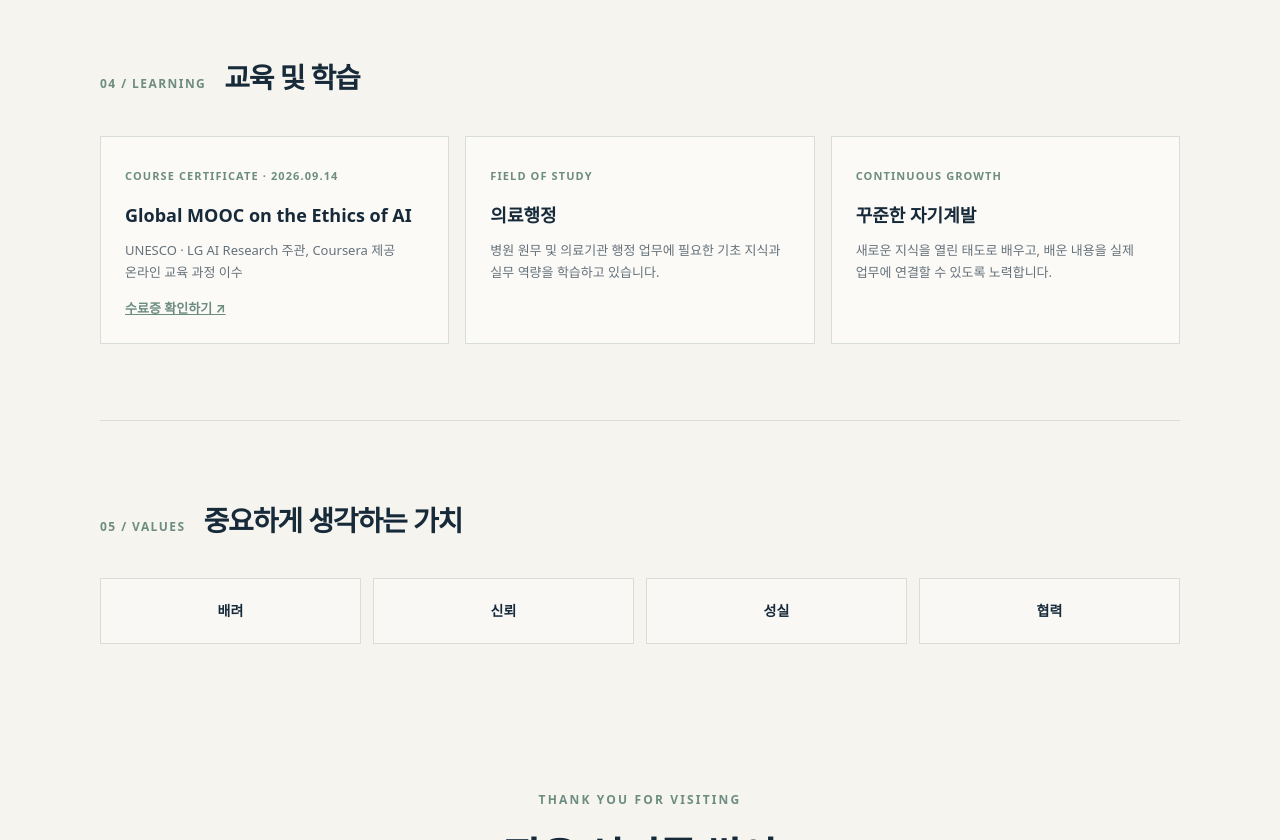
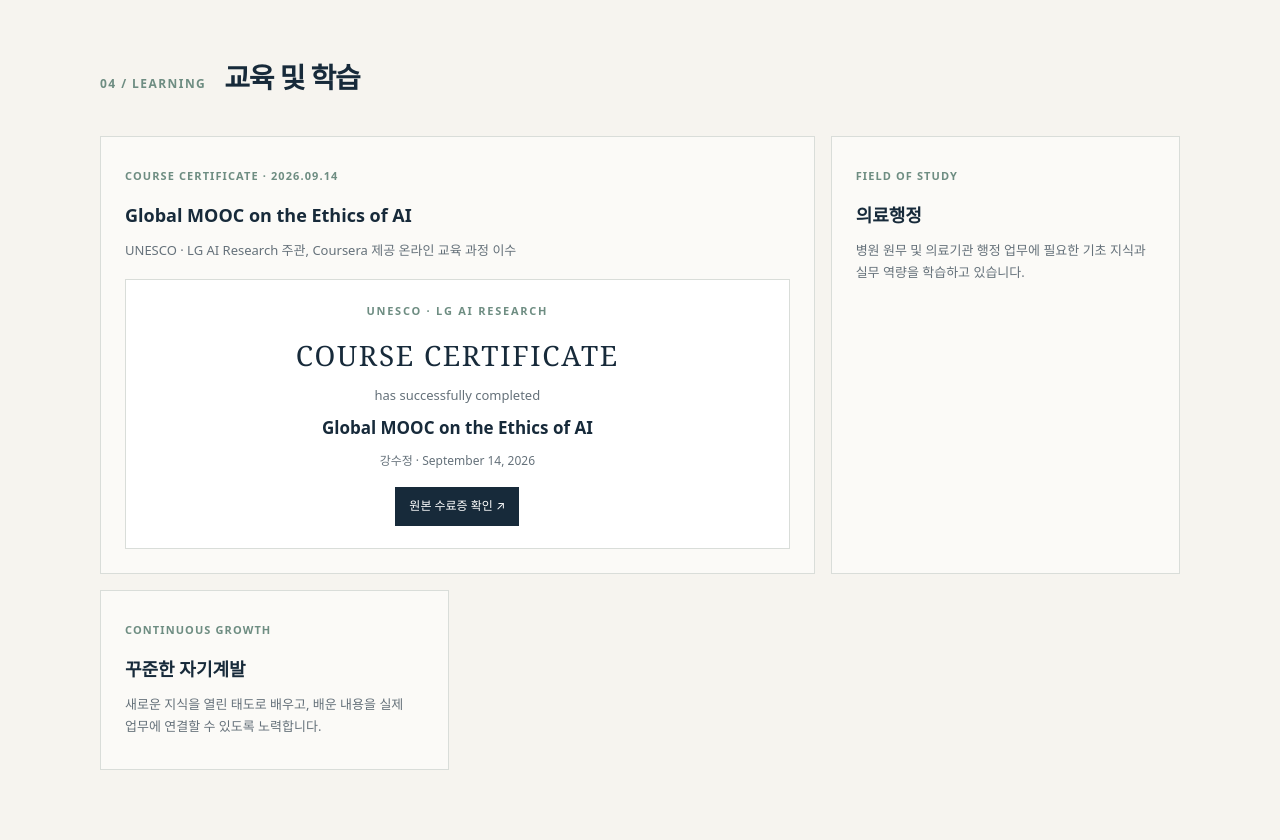
Before and after one commit to HSC-Class02/sujeong_portfolio, a plain HTML site: page index.html in a window 1280 px wide. Shown: the part 1960-2800 px from the top of the page. Drawn offline with Linux system fonts and the light colour scheme.

Commit message:
Refresh portfolio using uploaded resume and certificate

```diff
--- a/index.html
+++ b/index.html
@@ -36,7 +36,7 @@
     <header>
       <a class="brand" href="#home">SUJEONG KANG.</a>
       <nav class="nav" aria-label="주요 메뉴">
-        <a href="#about">소개</a><a href="#strengths">강점</a><a href="#experience">경험</a><a href="#learning">학습</a>
+        <a href="#about">소개</a><a href="#strengths">강점</a><a href="#experience">경험</a><a href="#learning">학습</a><a href="#application">자기소개</a>
       </nav>
     </header>
     <main>
@@ -86,14 +86,13 @@
       <section id="learning">
         <div class="section-head"><span class="num">04 / LEARNING</span><h2>교육 및 학습</h2></div>
         <div class="cards">
-          <article class="card"><span class="tag">COURSE CERTIFICATE · 2026.09.14</span><h3>Global MOOC on the Ethics of AI</h3><p>UNESCO · LG AI Research 주관, Coursera 제공 온라인 교육 과정 이수</p><p style="margin-top:14px"><a href="https://coursera.org/verify/YSVVT6259UYM" target="_blank" rel="noopener noreferrer" style="color:var(--accent);font-weight:700;text-decoration:underline">수료증 확인하기 ↗</a></p></article>
+          <article class="card" style="grid-column:span 2"><span class="tag">COURSE CERTIFICATE · 2026.09.14</span><h3>Global MOOC on the Ethics of AI</h3><p>UNESCO · LG AI Research 주관, Coursera 제공 온라인 교육 과정 이수</p><div style="margin-top:18px;padding:22px;border:1px solid var(--line);background:#fff;text-align:center"><div style="font-size:11px;letter-spacing:.16em;color:var(--accent);font-weight:700">UNESCO · LG AI RESEARCH</div><div style="font-family:Georgia,serif;font-size:clamp(19px,3vw,28px);letter-spacing:.06em;margin:12px 0 4px">COURSE CERTIFICATE</div><div style="font-size:13px;color:var(--muted)">has successfully completed</div><div style="font-size:17px;font-weight:700;margin:8px 0">Global MOOC on the Ethics of AI</div><div style="font-size:12px;color:var(--muted)">강수정 · September 14, 2026</div><a href="https://coursera.org/verify/YSVVT6259UYM" target="_blank" rel="noopener noreferrer" style="display:inline-block;margin-top:16px;padding:9px 14px;background:var(--ink);color:white;font-size:12px">원본 수료증 확인 ↗</a></div></article>
           <article class="card"><span class="tag">FIELD OF STUDY</span><h3>의료행정</h3><p>병원 원무 및 의료기관 행정 업무에 필요한 기초 지식과 실무 역량을 학습하고 있습니다.</p></article>
           <article class="card"><span class="tag">CONTINUOUS GROWTH</span><h3>꾸준한 자기계발</h3><p>새로운 지식을 열린 태도로 배우고, 배운 내용을 실제 업무에 연결할 수 있도록 노력합니다.</p></article>
         </div>
       </section>
 
-      <section>
-        <div class="section-head"><span class="num">05 / VALUES</span><h2>중요하게 생각하는 가치</h2></div>
+      <section id="application"><div class="section-head"><span class="num">05 / APPLICATION</span><h2>자기소개</h2></div><div class="cards"><article class="card" style="grid-column:1/-1;min-height:0"><span class="tag">MOTIVATION</span><h3>환자와 의료진을 잇는 정확하고 따뜻한 행정</h3><p>의료행정 분야를 공부하며 병원 원무 업무가 환자와 보호자가 의료서비스를 처음 만나는 중요한 접점이라는 점에 관심을 갖게 되었습니다. 저는 상대방의 이야기를 경청하고 필요한 부분을 세심하게 살피는 강점을 가지고 있습니다. 매장 근무를 통해 다양한 고객을 응대하고 여러 업무를 함께 처리하는 경험도 쌓았습니다. 이러한 경험을 바탕으로 환자에게는 친절하고 정확한 안내를 제공하고, 동료에게는 믿고 함께 일할 수 있는 구성원이 되고자 지원합니다.</p></article><article class="card" style="grid-column:1/-1;min-height:0"><span class="tag">GROWTH PLAN</span><h3>배우는 자세로 신뢰받는 구성원</h3><p>입사 후에는 먼저 병원의 업무 절차와 원무 시스템을 정확하게 익히고, 모르는 부분은 적극적으로 질문하며 빠르게 업무에 적응하겠습니다. 환자 정보와 행정 서류를 꼼꼼하게 확인해 실수를 줄이고, 환자와 보호자의 입장에서 이해하기 쉬운 설명을 드리겠습니다. 또한 동료들과 원활하게 소통하며 협력하고, 꾸준히 배우고 개선해 정확성과 친절함을 함께 갖춘 원무 행정 담당자로 성장하겠습니다.</p></article></div></section><section><div class="section-head"><span class="num">06 / VALUES</span><h2>중요하게 생각하는 가치</h2></div>
         <div class="values"><div class="value">배려</div><div class="value">신뢰</div><div class="value">성실</div><div class="value">협력</div></div>
       </section>
 
```
